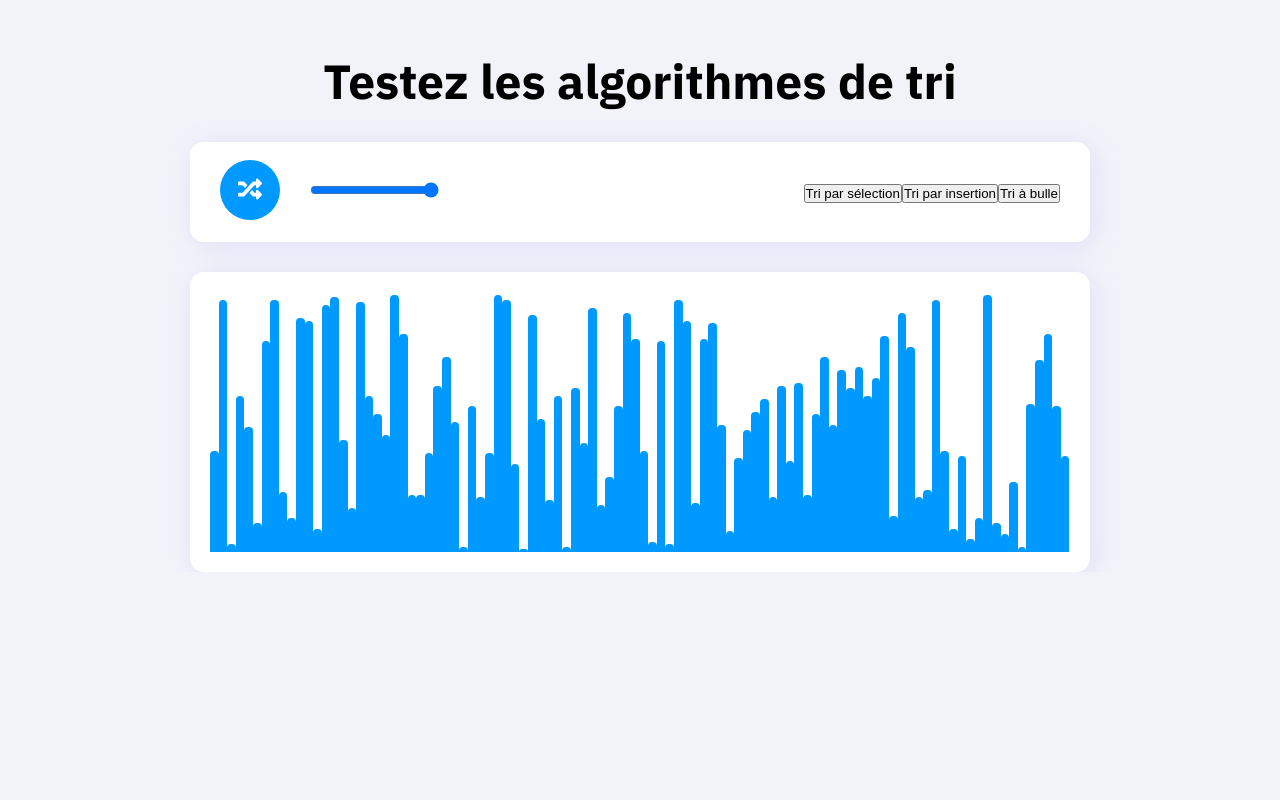
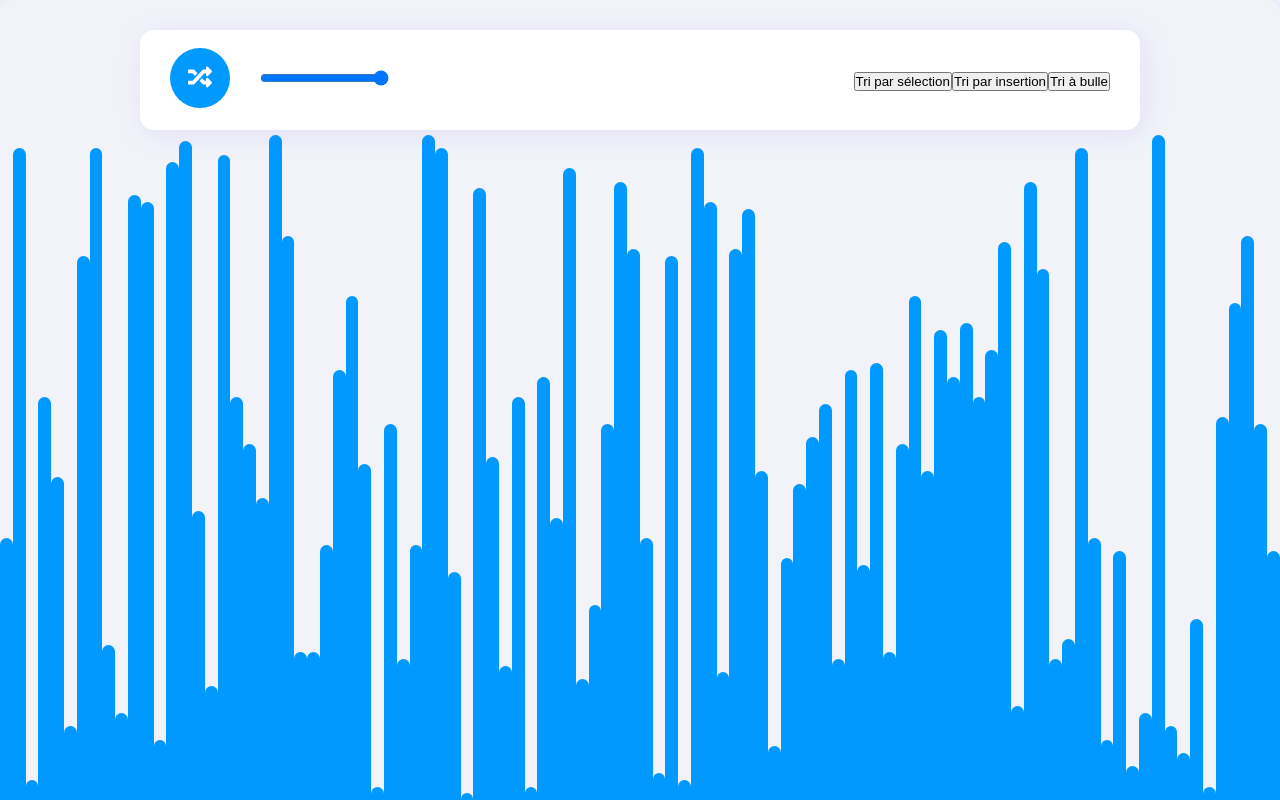
Before and after one commit to axelcoezard/Sorting-Visualizer, a React app: page / in a window 1280 px wide. Built offline with nearby package versions, Linux system fonts and the light colour scheme.

Commit message:
Updated design and github pages

```diff
--- a/docs/service-worker.js
+++ b/docs/service-worker.js
@@ -14,7 +14,7 @@
 importScripts("https://storage.googleapis.com/workbox-cdn/releases/4.3.1/workbox-sw.js");
 
 importScripts(
-  "./precache-manifest.da5478f54eb3ae51ca6d82a212b5e6dd.js"
+  "./precache-manifest.1677adbc2956713e3263ae31b34fc43d.js"
 );
 
 self.addEventListener('message', (event) => {
--- a/src/Visualizer/Visualizer.js
+++ b/src/Visualizer/Visualizer.js
@@ -76,9 +76,6 @@ export default class Visualizer extends React.Component {
 
   render () {
     return <div className="visualizer">
-      <header className="visualizer-header">
-        <img className="visualizer-header__favicon" src="" alt="" />
-        <h1 className="visualizer-header__title">Testez les algorithmes de tri</h1>
       <nav className="visualizer-navigation">
         <div className="left">
           <button
@@ -113,7 +110,6 @@ export default class Visualizer extends React.Component {
           >Tri à bulle</button>
         </div>
       </nav>
-      </header>
       <div className="visualizer-container">
         {this.state.items.map((item, index) => {
           if(item !== undefined) {
--- a/src/index.css
+++ b/src/index.css
@@ -7,8 +7,7 @@
   --yellow: #ffd700;
   --background: #f2f3f9;
 
-  --container-width: 900px;
-  --container-shadow: 0.25rem 0.25rem 1.75rem 0 rgba(146,125,250,0.16);
+  --shadow: 0.25rem 0.25rem 1.75rem 0 rgba(146,125,250,0.16);
 }
 
 * {
@@ -19,7 +18,7 @@
 
 html, body {
   width: 100%;
-  min-height: 100%;
+  height: 100%;
 
   font-size: 1rem;
   font-family: "IBM Plex Sans", sans-serif;
@@ -28,37 +27,22 @@ html, body {
   background: var(--background);
 }
 
-.visualizer-header {
-  width: var(--container-width);
-  height: auto;
-
-  margin: 0 auto;
-  padding: 30px 0;
-}
-
-.visualizer-header__favicon {
-
-}
-
-.visualizer-header__title {
-  text-align: center;
-  font-size: 3rem;
-  color: #000000;
-}
-
 .visualizer-navigation {
-  width: var(--container-width);
+  position: absolute;
+  width: 1000px;
   height: 100px;
 
   display: flex;
   flex-direction: row;
 
-  margin: 30px auto;
-  margin-bottom: 0;
+  z-index: 1000;
+  top: 30px;
+  left: 50%;
+  transform: translateX(-50%);
 
   border-radius: 14px;
   background: #fff;
-  box-shadow: var(--container-shadow);
+  box-shadow: var(--shadow);
 }
 
 .visualizer-navigation .left,
@@ -105,26 +89,27 @@ html, body {
 }
 
 .visualizer-container {
+  position: absolute;
   display: flex;
   flex-direction: row;
   justify-content: space-between;
   align-items: flex-end;
 
-  width: var(--container-width);
-  height: 300px;
+  z-index: 0;
+  width: 100%;
+  height: 100%;
+  bottom: 0;
 
-  margin: 0 auto;
-  padding: 20px;
+  padding-top: 10%;
 
-  background: #fff;
   border-radius: 14px;
-  box-shadow: var(--container-shadow);
+  box-shadow: var(--shadow);
 }
 
 .visualizer-item {
   flex: 1 0 auto;
 
-  border-radius: 4px 4px 0 0;
+  border-radius: 20px 20px 0 0;
   background: var(--blue);
 }
 
```
Also changed, not shown: docs/index.html (+1 -1 lines), docs/asset-manifest.json, docs/favicon.ico (deleted), docs/logo192.png (deleted), docs/logo512.png (deleted), 10 other files. Lines whose indentation alone changed are shown as unchanged.
